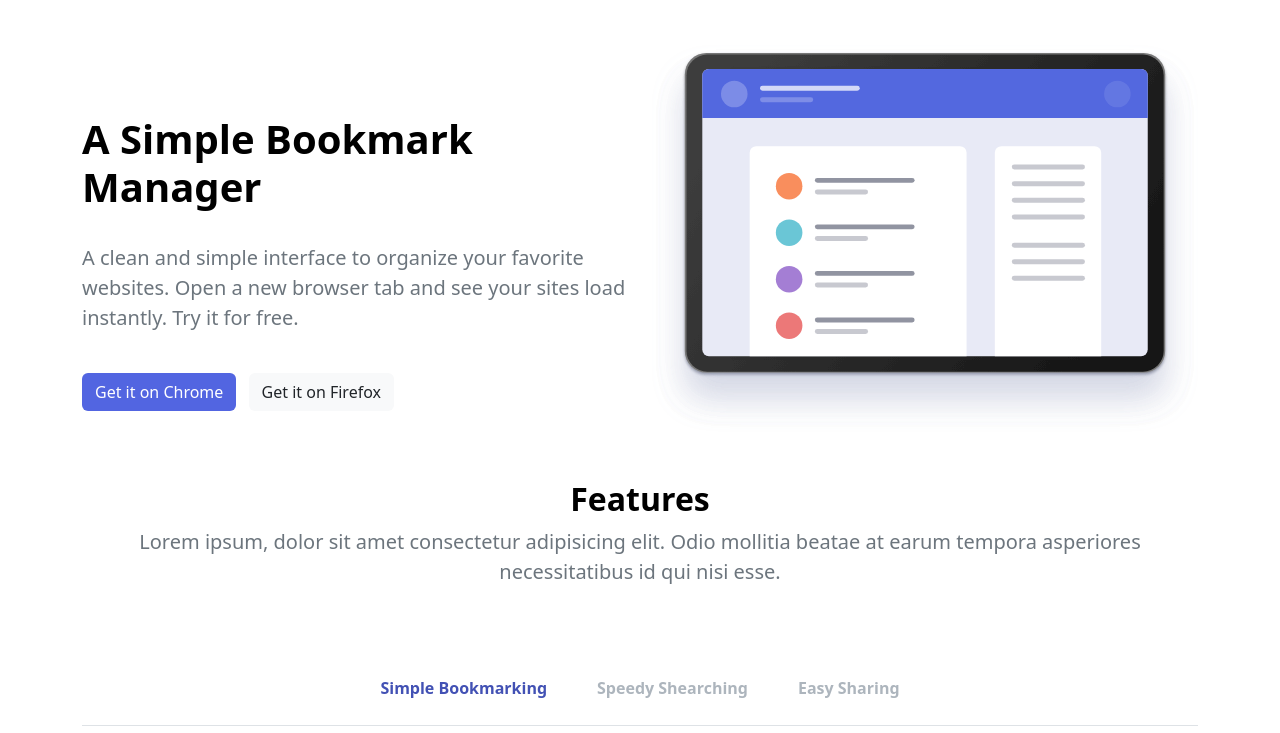
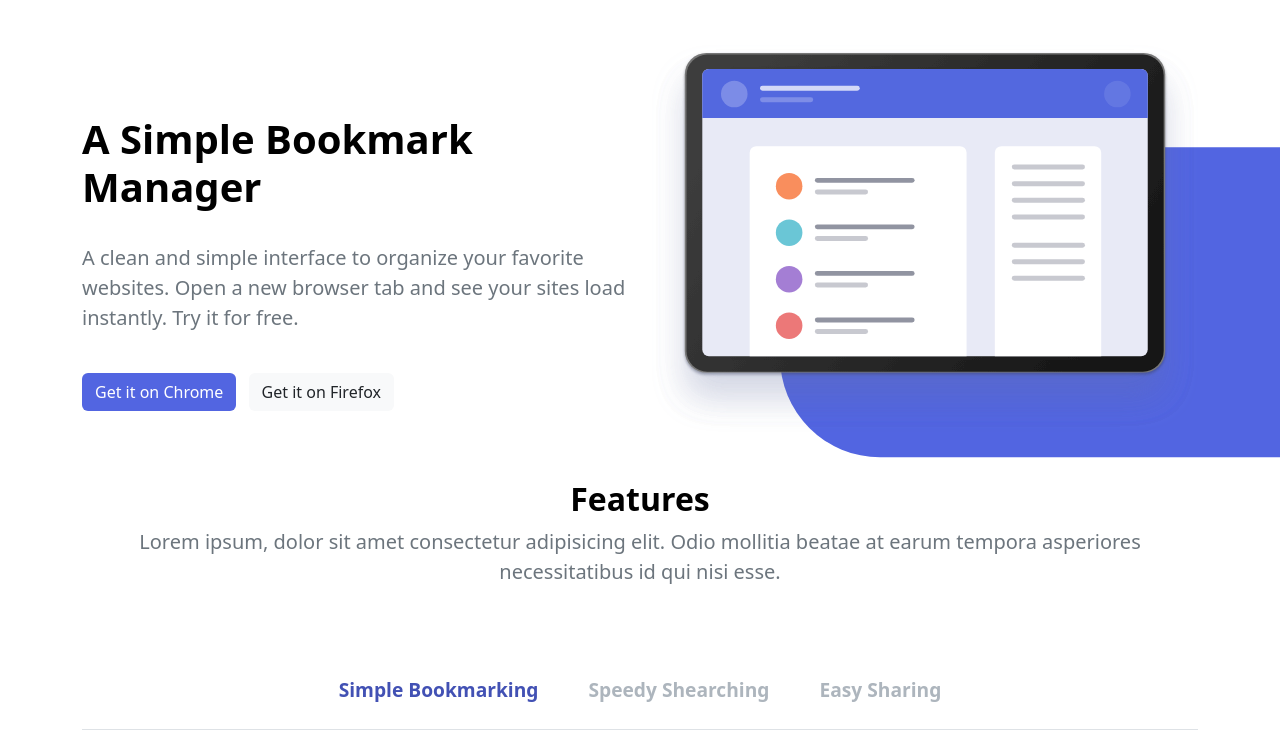
Before and after one commit to JuanDNJ/s1-2-bootstrap-sass, a website built with Vite: page src/index.html in a window 1280 px wide. Shown: the part 67-800 px from the top of the page. Built offline with nearby package versions, Linux system fonts and the light colour scheme.

Commit message:
Container fluid overflow hidden

```diff
--- a/src/index.html
+++ b/src/index.html
@@ -8,6 +8,7 @@
     <script type="module" src="/js/main.js" defer></script>
   </head>
   <body>
+    <section class="container-fluid overflow-hidden">
       <!-- Exercici 1  Navbar Grid Bootstrap-->
       <nav class="navbar navbar-expand-lg py-4 bg-white position-sticky top-0">
         <section class="container">
@@ -64,9 +65,9 @@
               <article class="d-flex flex-column gap-4">
                 <h1 class="fw-bolder">A Simple Bookmark Manager</h1>
                 <p class="fs-5">
-                A clean and simple interface to organize your favorite websites.
-                Open a new browser tab and see your sites load instantly. Try it
-                for free.
+                  A clean and simple interface to organize your favorite
+                  websites. Open a new browser tab and see your sites load
+                  instantly. Try it for free.
                 </p>
 
                 <footer>
@@ -81,7 +82,7 @@
           <div class="col-sm-12 col-md-6 position-relative">
             <article class="d-flex decoration">
               <img
-            style="z-index: -1;"
+                style="z-index: -1"
                 src="/images/illustration-hero.svg"
                 alt="illustration-features"
                 class="img-fluid"
@@ -96,14 +97,17 @@
               <h2 class="fw-bolder">Features</h2>
               <p class="fs-5">
                 Lorem ipsum, dolor sit amet consectetur adipisicing elit. Odio
-              mollitia beatae at earum tempora asperiores necessitatibus id qui
-              nisi esse.
+                mollitia beatae at earum tempora asperiores necessitatibus id
+                qui nisi esse.
               </p>
             </article>
           </div>
           <!-- Tabs Bootstrap -->
           <div class="col my-4">
-          <div class="nav nav-tabs flex-column flex-md-row justify-content-center" role="tablist">
+            <div
+              class="nav nav-tabs flex-column flex-md-row justify-content-center"
+              role="tablist"
+            >
               <button
                 class="fw-bold color-link-tabs p-4 nav-item btn btn-link text-decoration-none active"
                 data-bs-toggle="tab"
@@ -133,13 +137,12 @@
                   <div class="col-sm-12 col-md-6 px-4">
                     <img
                       src="/images/illustration-features-tab-1.svg"
-                    class="img-fluid"
                       alt="Image Illustration Features"
                     />
                   </div>
                   <div class="col-sm-12 col-md-6 my-4">
                     <article
-                    class="d-flex flex-column  px-4 text-center text-md-start justify-content-center h-100"
+                      class="d-flex flex-column px-4 text-center text-md-start justify-content-center h-100"
                     >
                       <h3 class="fw-bold pt-4 p-md-0">Bookmark in one click</h3>
                       <p class="fs-5">
@@ -157,24 +160,24 @@
               <!-- Tab Shearching -->
               <article class="tab-pane fade" id="shearching">
                 <div class="row">
-                <div class="col">
+                  <div class="col-sm-12 col-md-6 px-4">
                     <img
                       src="/images/illustration-features-tab-2.svg"
                       class="img-full"
                       alt="Image Illustration Features"
                     />
                   </div>
-                <div class="col">
+                  <div class="col-sm-12 col-md-6 my-4">
                     <article
-                    class="d-flex flex-column gap-4 px-4 justify-content-center h-100"
+                      class="d-flex flex-column px-4 text-center text-md-start justify-content-center h-100"
                     >
                       <h3 class="fw-bold">Intellgent shearch</h3>
-                    <p class="fs-5">
+                      <p class="fs-5 px-4 text-center text-md-start">
                         Our powerful shearch feature will help you find saved
                         sites in no time at all. No need to trawl through all of
                         your bookmark.
                       </p>
-                    <button type="button" class="btn btn-primary w-25">
+                      <button type="button" class="btn btn-primary">
                         More Info
                       </button>
                     </article>
@@ -198,8 +201,8 @@
                       <h3 class="fw-bold">Share your bookmarks</h3>
                       <p class="fs-5">
                         Easly share your bookmarks and collections with others.
-                      Create a shareable link that you can send at the click of
-                      a button.
+                        Create a shareable link that you can send at the click
+                        of a button.
                       </p>
                       <button type="button" class="btn btn-primary w-25">
                         More Info
@@ -212,5 +215,6 @@
           </div>
         </section>
       </main>
+    </section>
   </body>
 </html>
--- a/src/scss/style.scss
+++ b/src/scss/style.scss
@@ -8,25 +8,34 @@ $bg-decortion: #5265E1;
 
 body{
     color: $gray-600;
+    overflow-x: hidden;
+}
+.overflow-hidden{
+    overflow-x: hidden;
 }
 .color-link-tabs{
     color: $gray-500;
+    font-size: 1.2rem;
 }
 h1, h2, h3{
     color: $black;
 }
+img{
+    width: 100%;
+    object-fit: cover;
+    object-position: center;
+}
 
-
-// .decoration::after {
-//     content: '';
-//     position: absolute;
-//     width: 100%;
-//     height: 80%;
-//     // top: 100px;
-//     // right: -100px;
-//     transform: translate(33%, 33%);
-//     padding: 1rem;
-//     background-color: $bg-decortion;
-//     border-radius: 0 0 0 100px;
-//     z-index: -2;
-// }
+.decoration::after {
+    content: '';
+    position: absolute;
+    width: 100vw;
+    height: 80%;
+    // top: 100px;
+    // right: -100px;
+    transform: translate(10%, 33%);
+    padding: 1rem;
+    background-color: $bg-decortion;
+    border-radius: 0 0 0 100px;
+    z-index: -2;
+}
```
Lines whose indentation alone changed are shown as unchanged.
